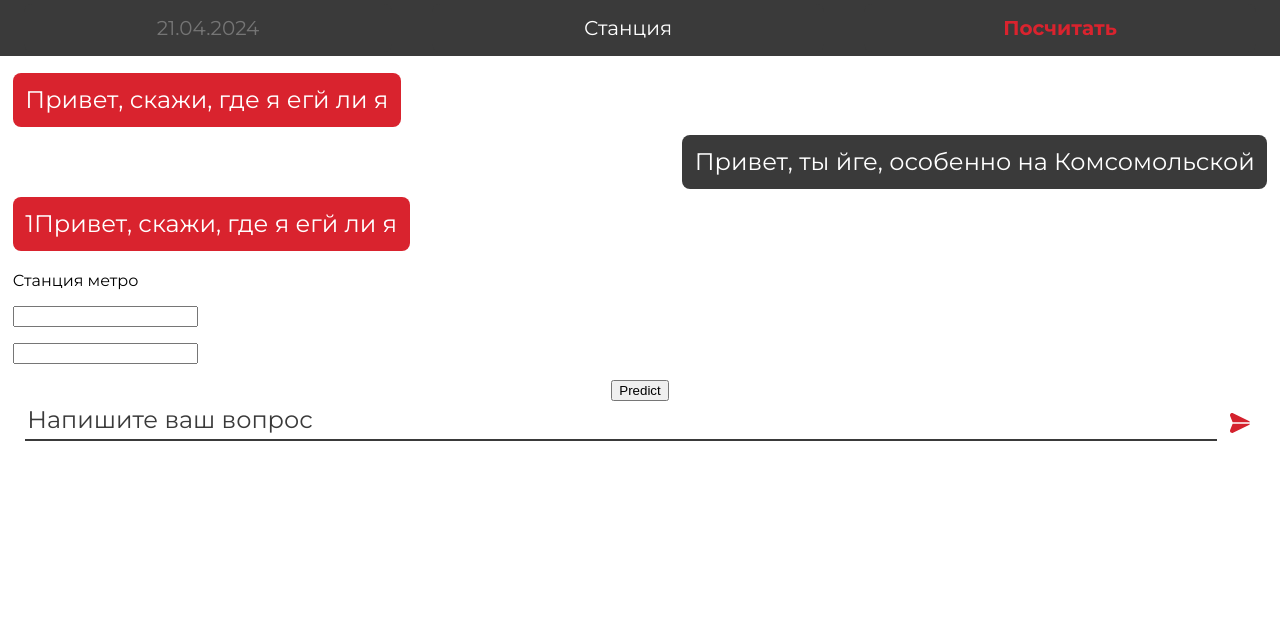
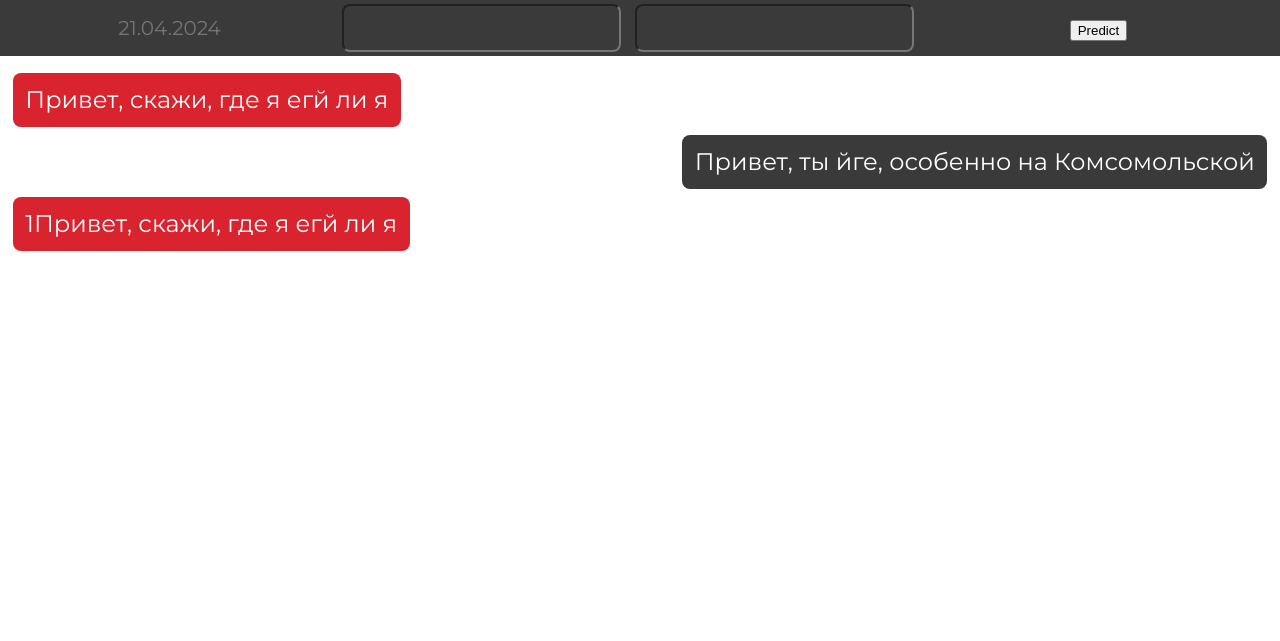
Before and after one commit to C0c0n4t/MosTrans, a Flask app: template frontend/templates/index.html in a window 1280 px wide. Shown: the top 641 px of the page. Run offline with Flask 3, Linux system fonts and the light colour scheme; the template is opened without the code that fills it: most values are stand-ins (such as "Sample title", 1, 10 or a date in 2020); parts of the project's set-up code (start-up, migrations or seed data) failed here and were passed over.

Commit message:
Buttons to upper panel

```diff
--- a/frontend/static/style.css
+++ b/frontend/static/style.css
@@ -36,7 +36,7 @@ body {
 .date {
   all: unset;
 
-  width: 29%;
+  width: 25%;
 
   border-radius: 1vh;
 
@@ -47,8 +47,8 @@ body {
   background-color: var(--theme-black);
 }
 
-.station {
-  width: 29%;
+.sub_but {
+  width: 22%;
 
   border-radius: 1vh;
 
@@ -60,7 +60,7 @@ body {
 }
 
 .count {
-  width: 29%;
+  width: 25%;
 
   border-radius: 1vh;
 
--- a/frontend/templates/index.html
+++ b/frontend/templates/index.html
@@ -24,32 +24,20 @@ countButton.addEventListener('click', function() {
 </script>
     <div class="selector__box">
       <input class="date" placeholder="21.04.2024"></input>
-      <div class="station">Станция</div>
-      <div class="count">Посчитать</div>
-    </div>
-    <div class="chat__box">
-      <div class="message_left">Привет, скажи, где я егй ли я</div>
-      <div class="message_right">Привет, ты йге, особенно на Комсомольской</div>
-      <div class="message_left">1Привет, скажи, где я егй ли я</div>
-      <!-- {% if answer %}
-        <div class="answer">{{answer.count}}</div>
-      {% endif %} -->
-      <div class="answer">
-    </div>
-    <div>
-      <p>Станция метро</p>
-      <p><input type="search" list="lines" onChange="reset_lines">
+      <input type="search" list="lines" onChange="reset_lines" class="sub_but">
         <datalist id="lines">
-        <!-- {% for line in data['lines'] %}
-          <option value="{{ line }}"></option>
-        {% endfor %} -->
+          Линия
         </datalist>
-      </p>
-      <p><input type="search" list="stations" onChange="reset_lines">
+      </input>
+      <input type="search" list="stations" onChange="reset_lines" class="sub_but">
         <datalist id="stations">
-          <!-- <option value="{{ station }}"></option> -->
+          Станция
         </datalist>
-      </p>
+      </input>
+      <form id="text_form" method="GET" class="count">
+        <button type="submit" class="btn btn-primary">Predict</button>
+      </form>
+
       <script>
         window.onload = function() {
         var stations_opt=''; // variable to store the options
@@ -65,11 +53,16 @@ countButton.addEventListener('click', function() {
         document.getElementById("lines").innerHTML = lines_opt
       }
       </script>
-      <form id="text_form" method="GET" style="text-align: center;">
-        <button type="submit" class="btn btn-primary">Predict</button>
-      </form>
     </div>
-
+    <div class="chat__box">
+      <div class="message_left">Привет, скажи, где я егй ли я</div>
+      <div class="message_right">Привет, ты йге, особенно на Комсомольской</div>
+      <div class="message_left">1Привет, скажи, где я егй ли я</div>
+      <!-- {% if answer %}
+        <div class="answer">{{answer.count}}</div>
+      {% endif %} -->
+      <!-- <div class="answer"> -->
+    </div>
     <div class="input__box">
       <input class="input__field" placeholder="Напишите ваш вопрос">
       <div class="send"></div>
```
Lines whose indentation alone changed are shown as unchanged.
